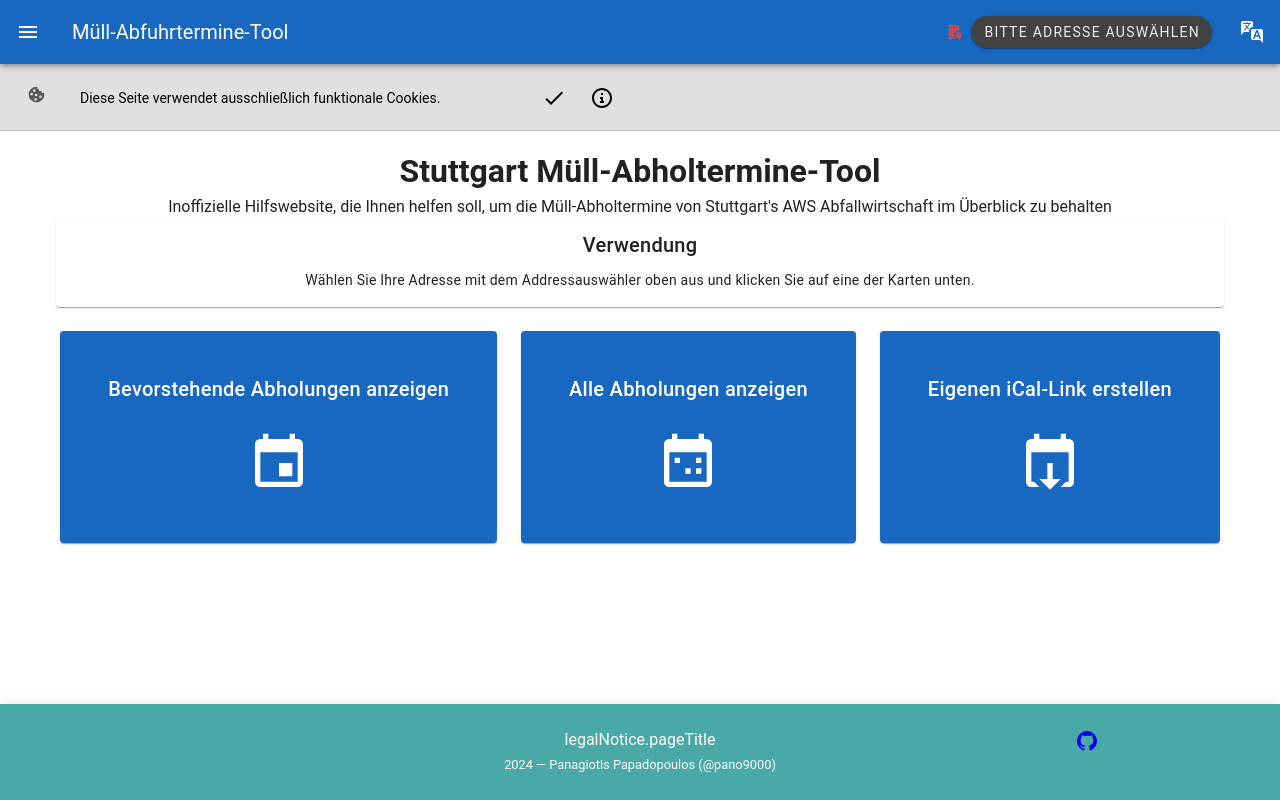
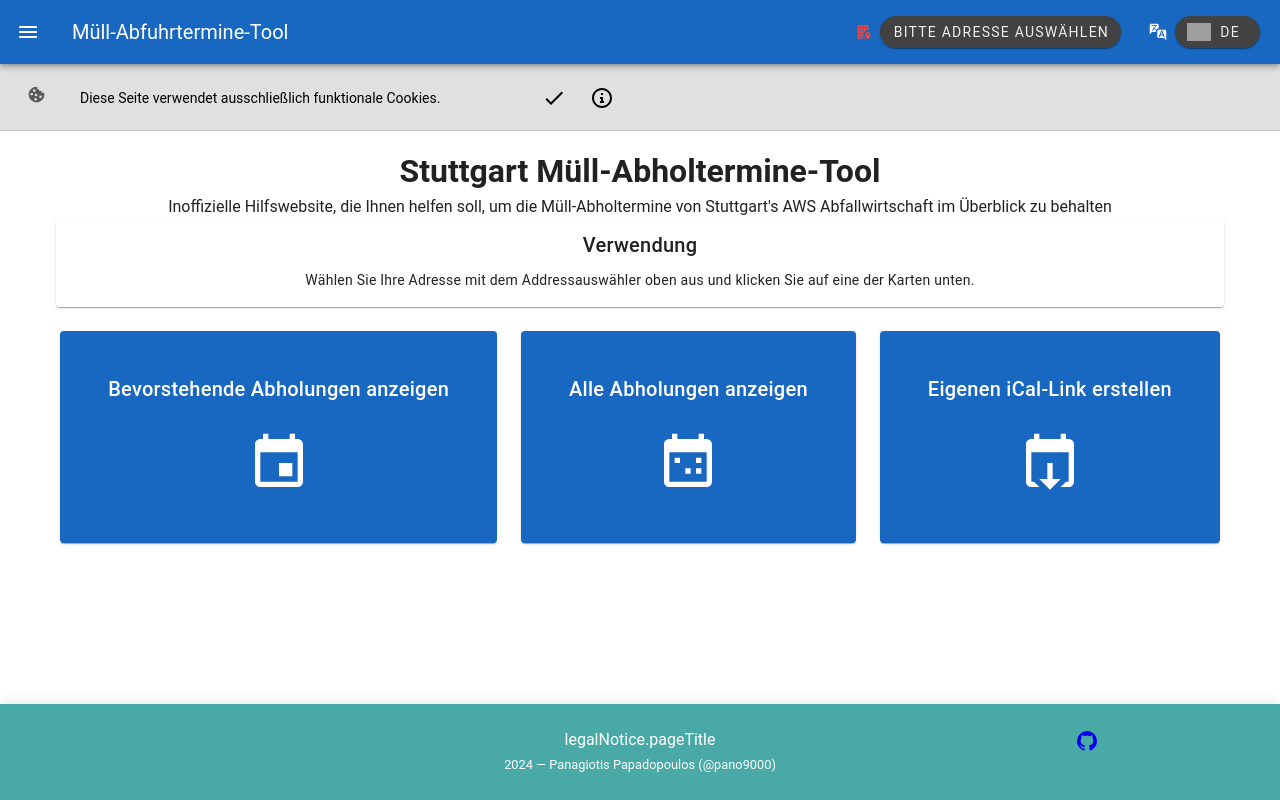
Before and after one commit to pano9000/aws-stuttgart-pickup-dates-service, a Nuxt app: page / in a window 1280 px wide. Built offline with nearby package versions, Linux system fonts and the light colour scheme; grey boxes are pictures that could not be loaded.

Commit message:
feat(NavigationAppBarMenuLanguage): improve useability
display current active language and flag

```diff
--- a/components/Navigation/NavigationAppBarMenuLanguage.vue
+++ b/components/Navigation/NavigationAppBarMenuLanguage.vue
@@ -4,10 +4,24 @@
     eager
   >
     <template #activator="{ props }">
-      <v-btn
-        v-bind="props"
-        :icon="mdiTranslateVariant"
-      />
+      <div v-bind="props">
+        <v-btn :prepend-icon="mdiTranslateVariant">
+          <v-chip variant="elevated">
+          <template #prepend>
+            <v-img
+              :src="`/img/flag_${cookieLanguage}.svg`"
+              min-width="1.5rem"
+              inline
+            />
+          </template>
+          <template #default>
+            <span class="mx-2">
+              {{ cookieLanguage }}
+            </span>
+          </template>
+          </v-chip>
+        </v-btn>
+      </div>
     </template>
 
     <v-list>
@@ -23,7 +37,7 @@
             min-width="2rem"
             inline
           />
-          <span>{{ language }}</span>
+          <span>{{ language.toUpperCase() }}</span>
         </div>
       </template>
       </v-list-item>
```
